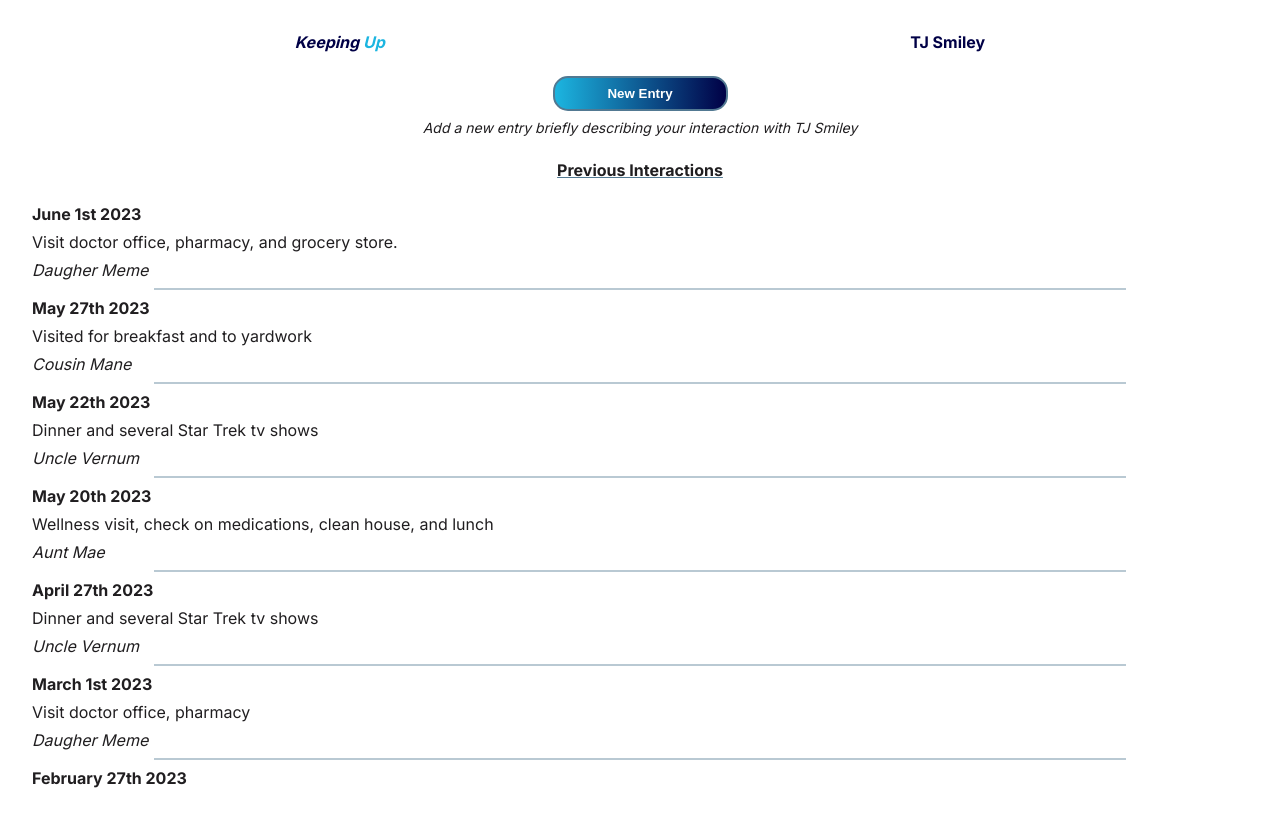
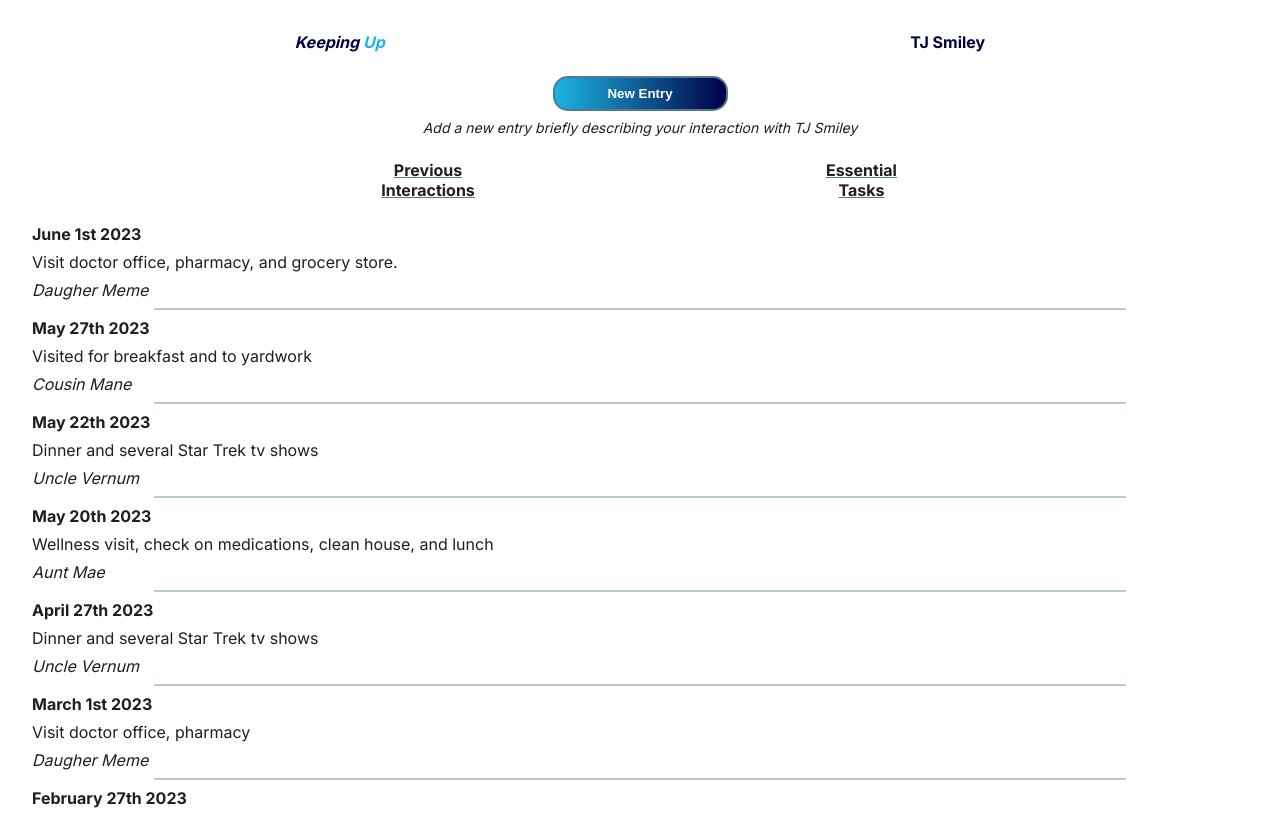
Before and after one commit to jcsmileyjr/elder, a Next.js app: page / in a window 1280 px wide. Built offline with nearby package versions, Linux system fonts and the light colour scheme.

Commit message:
Feature: Initial styles

```diff
--- a/src/app/page.js
+++ b/src/app/page.js
@@ -3,6 +3,33 @@ import styles from './page.module.css';
 import dummyData from './libs/dummyData.json';
 import { useState, useEffect } from 'react';
 import { useRouter } from 'next/navigation';
+
+const essentialTasks = [
+  {
+    "type":"Daily",
+    "tasks":[
+      "Medication",
+      "Meals",
+      "Feed and Water Pets"
+    ]
+  },
+  {
+    "type":"Weekly",
+    "tasks":[
+      "Yard clean up",
+      "Dishes",
+      "Wash and Dry Clothes"
+    ]
+  },
+  {
+    "type":"Monthly",
+    "tasks":[
+      "Doctor visits",
+      "Pharmacy visits",
+      "Sunday Church Service"
+    ]
+  }
+]
 
 /**
  * Componenet that displays an user's app enrty.
@@ -30,6 +57,7 @@ const Interaction = ({entry}) => {
 export default function Home() {
   const router = useRouter() // Routes a user to another page
   const [entries, setEntries] = useState([]); // App's state that holds an array of entries (objects)
+  const [displayedContent, setDisplayedContent] = useState("interactions");
 
   useEffect(() => {
     // Load either past enter actions or dummy data (testing)
@@ -62,13 +90,20 @@ export default function Home() {
         </div>
       </header>
       <main className={styles.main}>
-        <p className={styles.contentTitle}>Previous Interactions</p>
+        <ul className={styles.contentTitleContainer}>
+          <li className={`${styles.contentTitle}`} onClick={() => {alert("Yeah"); setDisplayedContent("interactions")}}>Previous <span className={styles.titleFormatting}>Interactions</span></li>
+          <li className={`${styles.contentTitle}`} onClick={() => {alert("Woohooo"); setDisplayedContent("essentials")}}>Essential <span className={styles.titleFormatting}>Tasks</span></li>
+        </ul>
         <section className={styles.content}>
-          {
+          {displayedContent === "interactions" &&
             entries.map((interaction) => (
               <Interaction key={interaction.entryID} entry={interaction} />
             )
           )}
+
+          {displayedContent === "essentials" &&
+            <>Hello World</>
+          }
         </section>
       </main>
     </div>
--- a/src/app/page.module.css
+++ b/src/app/page.module.css
@@ -113,12 +113,22 @@
   flex-direction: column;
 }
 
+.contentTitleContainer {
+  display: flex;
+  justify-content: space-evenly;
+}
+
 .contentTitle {
   font-weight: bold;
   text-decoration: underline;
   margin-bottom: 1rem;
   text-align: center;
   text-decoration-color: #527992;
+  list-style: none;
+}
+
+.contentTitle:hover {
+  color: #1CB5E0;
 }
 
 .content {
@@ -157,6 +167,11 @@
   font-style: italic;
 }
 
+.titleFormatting::before {
+  content: "\a";
+  white-space: pre;
+}
+
 @media screen and (min-width: 600px) {
   .interactions h1 {
     width: 80%;
```
